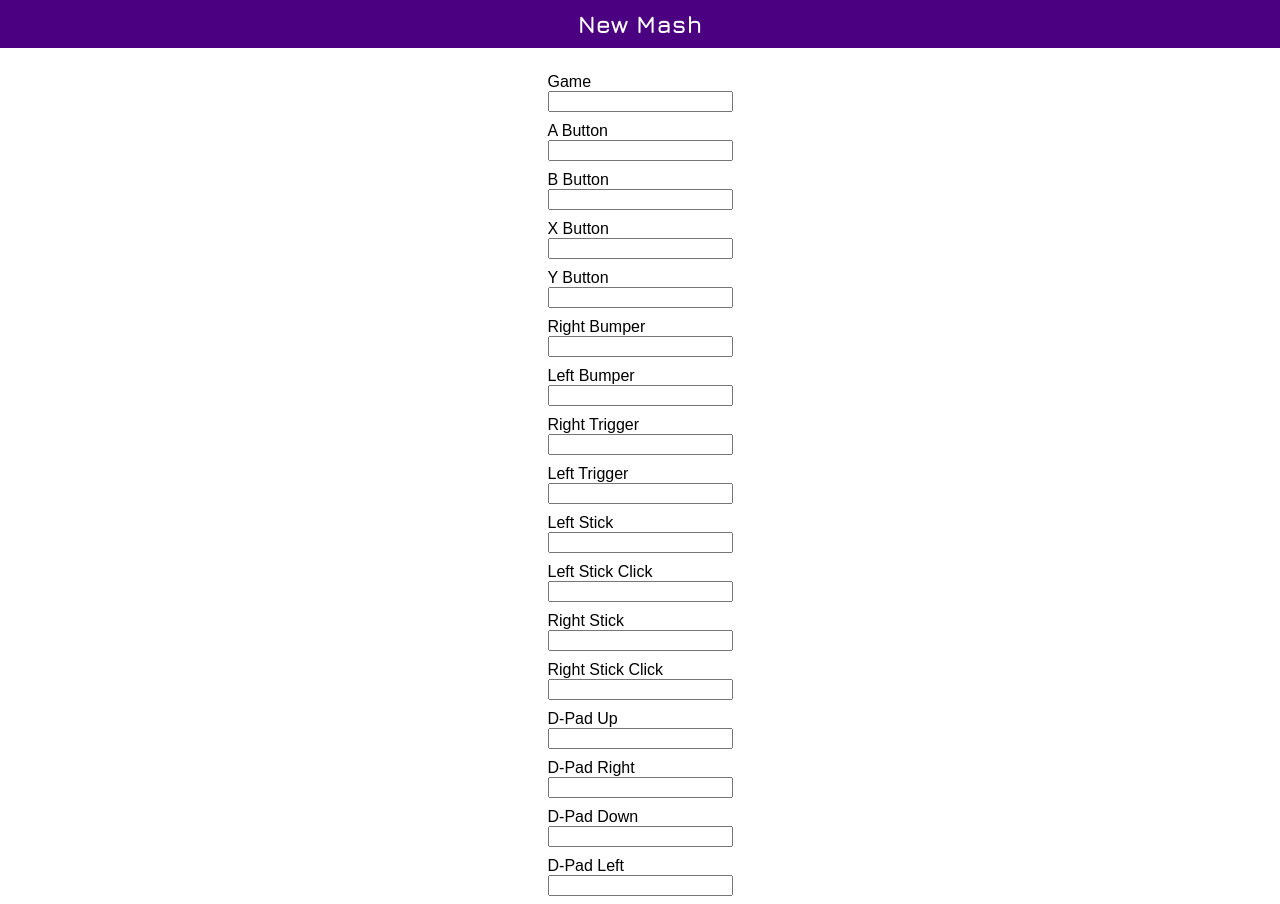
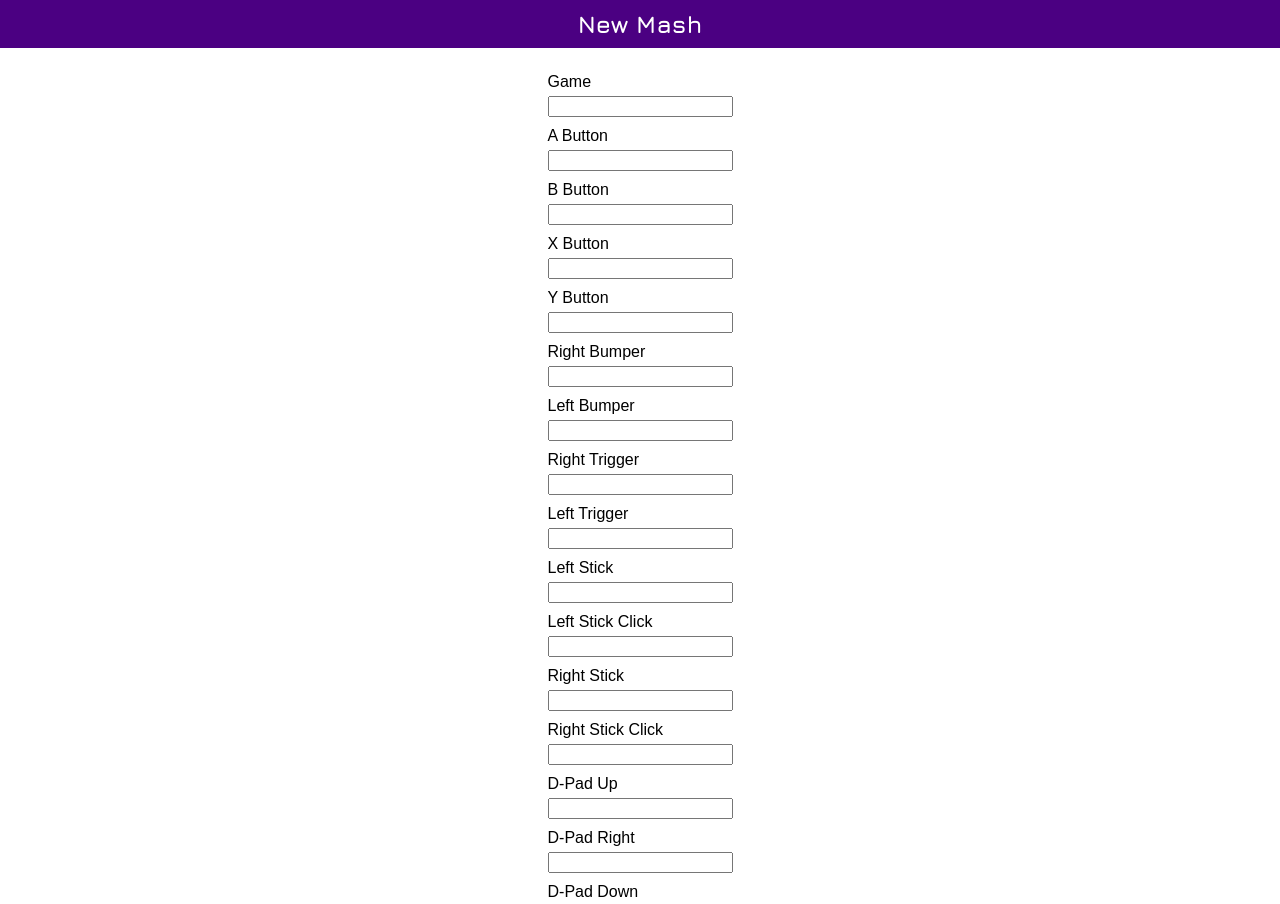
Before and after one commit to johnbdev61/mapmash-client, a React (Create React App) app: page /mash-form in a window 1280 px wide. Shown: the top 904 px of the page. Built offline with nearby package versions, Linux system fonts and the light colour scheme; no server answers; a web font is replaced by a local one.

Commit message:
cleaned up console logs

```diff
--- a/src/Components/LoginForm/LoginForm.js
+++ b/src/Components/LoginForm/LoginForm.js
@@ -18,18 +18,15 @@ export default class LoginForm extends React.Component {
     ev.preventDefault()
     this.setState({ error: null })
     const { username, password } = ev.target
-    console.log('calling post login')
     AuthApiService.postLogin({
       username: username.value,
       password: password.value,
     })
       .then(() => {
-        console.log('login successful')
         this.setState({ isAuthenticated: true })
         this.props.onLogin(true)
       })
       .catch((res) => {
-        console.log('ERROR', res)
         this.setState({ error: res.error })
       })
   }
--- a/src/Components/MashForm/MashForm.css
+++ b/src/Components/MashForm/MashForm.css
@@ -28,6 +28,10 @@
   text-align: center;
 }
 
+.input-margin {
+  margin-top: 5px;
+}
+
 .input-wrapper {
   display: inline-block;
   text-align: left;
--- a/src/Components/MashForm/MashForm.js
+++ b/src/Components/MashForm/MashForm.js
@@ -21,13 +21,19 @@ class MashForm extends React.Component {
             <div className='input-wrapper game-label'>
               <label htmlFor='enter-game'>Game</label>
               <br />
-              <input aria-label='Game Title' type='text' name='game_title' />
+              <input
+                className='input-margin'
+                aria-label='Game Title'
+                type='text'
+                name='game_title'
+              />
             </div>
             <br />
             <div className='input-wrapper'>
               <label htmlFor='a-button'>A Button</label>
               <br />
               <input
+                className='input-margin'
                 aria-label='A Button'
                 type='text'
                 name='A Button'
@@ -39,6 +45,7 @@ class MashForm extends React.Component {
               <label htmlFor='b-button'>B Button</label>
               <br />
               <input
+                className='input-margin'
                 aria-label='B Button'
                 type='text'
                 name='B Button'
@@ -50,6 +57,7 @@ class MashForm extends React.Component {
               <label htmlFor='x-button'>X Button</label>
               <br />
               <input
+                className='input-margin'
                 aria-label='X Button'
                 type='text'
                 name='X Button'
@@ -61,6 +69,7 @@ class MashForm extends React.Component {
               <label htmlFor='y-button'>Y Button</label>
               <br />
               <input
+                className='input-margin'
                 aria-label='Y Button'
                 type='text'
                 name='Y Button'
@@ -72,6 +81,7 @@ class MashForm extends React.Component {
               <label htmlFor='right-bumper'>Right Bumper</label>
               <br />
               <input
+                className='input-margin'
                 aria-label='Right Bumper'
                 type='text'
                 name='Right Bumper'
@@ -83,6 +93,7 @@ class MashForm extends React.Component {
               <label htmlFor='left-bumper'>Left Bumper</label>
               <br />
               <input
+                className='input-margin'
                 aria-label='Left Bumper'
                 type='text'
                 name='Left Bumper'
@@ -94,6 +105,7 @@ class MashForm extends React.Component {
               <label htmlFor='right-trigger'>Right Trigger</label>
               <br />
               <input
+                className='input-margin'
                 aria-label='Right Trigger'
                 type='text'
                 name='Right Trigger'
@@ -105,6 +117,7 @@ class MashForm extends React.Component {
               <label htmlFor='left-trigger'>Left Trigger</label>
               <br />
               <input
+                className='input-margin'
                 aria-label='Left Trigger'
                 type='text'
                 name='Left Trigger'
@@ -116,6 +129,7 @@ class MashForm extends React.Component {
               <label htmlFor='left-stick'>Left Stick</label>
               <br />
               <input
+                className='input-margin'
                 aria-label='Left Stick'
                 type='text'
                 name='Left Stick'
@@ -127,6 +141,7 @@ class MashForm extends React.Component {
               <label htmlFor='left-click'>Left Stick Click</label>
               <br />
               <input
+                className='input-margin'
                 aria-label='Left Click'
                 type='text'
                 name='Left Click'
@@ -138,6 +153,7 @@ class MashForm extends React.Component {
               <label htmlFor='right-stick'>Right Stick</label>
               <br />
               <input
+                className='input-margin'
                 aria-label='Right Stick'
                 type='text'
                 name='Right Stick'
@@ -149,6 +165,7 @@ class MashForm extends React.Component {
               <label htmlFor='right-click'>Right Stick Click</label>
               <br />
               <input
+                className='input-margin'
                 aria-label='Right Click'
                 type='text'
                 name='Right Click'
@@ -160,6 +177,7 @@ class MashForm extends React.Component {
               <label htmlFor='dpad-up'>D-Pad Up</label>
               <br />
               <input
+                className='input-margin'
                 aria-label='D-Pad Up'
                 type='text'
                 name='D-Pad Up'
@@ -171,6 +189,7 @@ class MashForm extends React.Component {
               <label htmlFor='dpad-right'>D-Pad Right</label>
               <br />
               <input
+                className='input-margin'
                 aria-label='D-Pad Right'
                 type='text'
                 name='D-Pad Right'
@@ -182,6 +201,7 @@ class MashForm extends React.Component {
               <label htmlFor='dpad-down'>D-Pad Down</label>
               <br />
               <input
+                className='input-margin'
                 aria-label='D-Pad Down'
                 type='text'
                 name='D-Pad Down'
@@ -193,6 +213,7 @@ class MashForm extends React.Component {
               <label htmlFor='dpad-left'>D-Pad Left</label>
               <br />
               <input
+                className='input-margin'
                 aria-label='D-Pad Left'
                 type='text'
                 name='D-Pad Left'
@@ -205,7 +226,7 @@ class MashForm extends React.Component {
               <br />
               <textarea
                 aria-label='Notes'
-                className='notes'
+                className='notes input-margin'
                 name='notes'
                 id='note-section'
                 cols='50'
--- a/src/Components/MyMash/MyMash.js
+++ b/src/Components/MyMash/MyMash.js
@@ -14,7 +14,6 @@ export default class Mash extends React.Component {
     },
   }
   componentDidMount() {
-    console.log('MASH ID', this.props.match.params.mashId)
     MashApiService.getMash(this.props.match.params.mashId).then((mash) =>
       this.setState({ mash })
     )
@@ -33,7 +32,6 @@ export default class Mash extends React.Component {
   }
 
   render() {
-    // console.log('USER ID', this.state.mash.author_id)
     return (
       <>
         <section className='mash'>
--- a/src/Components/Nav/Nav.css
+++ b/src/Components/Nav/Nav.css
@@ -30,6 +30,10 @@
   margin: 0;
 }
 
+.search-game {
+  margin-left: 5px;
+}
+
 .create-mash,
 .log-out-home {
   padding: 10px;
--- a/src/Components/RegistrationForm/RegistrationForm.js
+++ b/src/Components/RegistrationForm/RegistrationForm.js
@@ -22,7 +22,6 @@ export default class RegistrationForm extends Component {
       .then((user) => {
         username.value = ''
         password.value = ''
-        console.log(this.state.isAuthenticated)
       })
       .catch((res) => {
         this.setState({ error: res.error })
--- a/src/services/auth-api-service.js
+++ b/src/services/auth-api-service.js
@@ -62,7 +62,6 @@ const AuthApiService = {
         return res
       })
       .catch((err) => {
-        console.log('refresh token request error')
         console.error(err)
       })
   },
--- a/src/services/mash-api-service.js
+++ b/src/services/mash-api-service.js
@@ -52,7 +52,6 @@ const MashApiService = {
     })
       .then((res) => res.json())
       .then((result) => {
-        console.log('ALL BINDS', result)
       })
   },
 }
--- a/src/services/token-service.js
+++ b/src/services/token-service.js
@@ -25,8 +25,6 @@ const TokenService = {
       }
     }
     const user = parseJwt(window.localStorage[config.TOKEN_KEY])
-    // console.log('USER', user)
-    // console.log('ID#', user?.user_id)
     return user?.user_id
   },
 }
```
Also changed, not shown: src/Components/App/App.js (+1 -8 lines), src/services/idle-service.js (+0 -11 lines), 1 other file (tests, documents, lock files or other folders).
